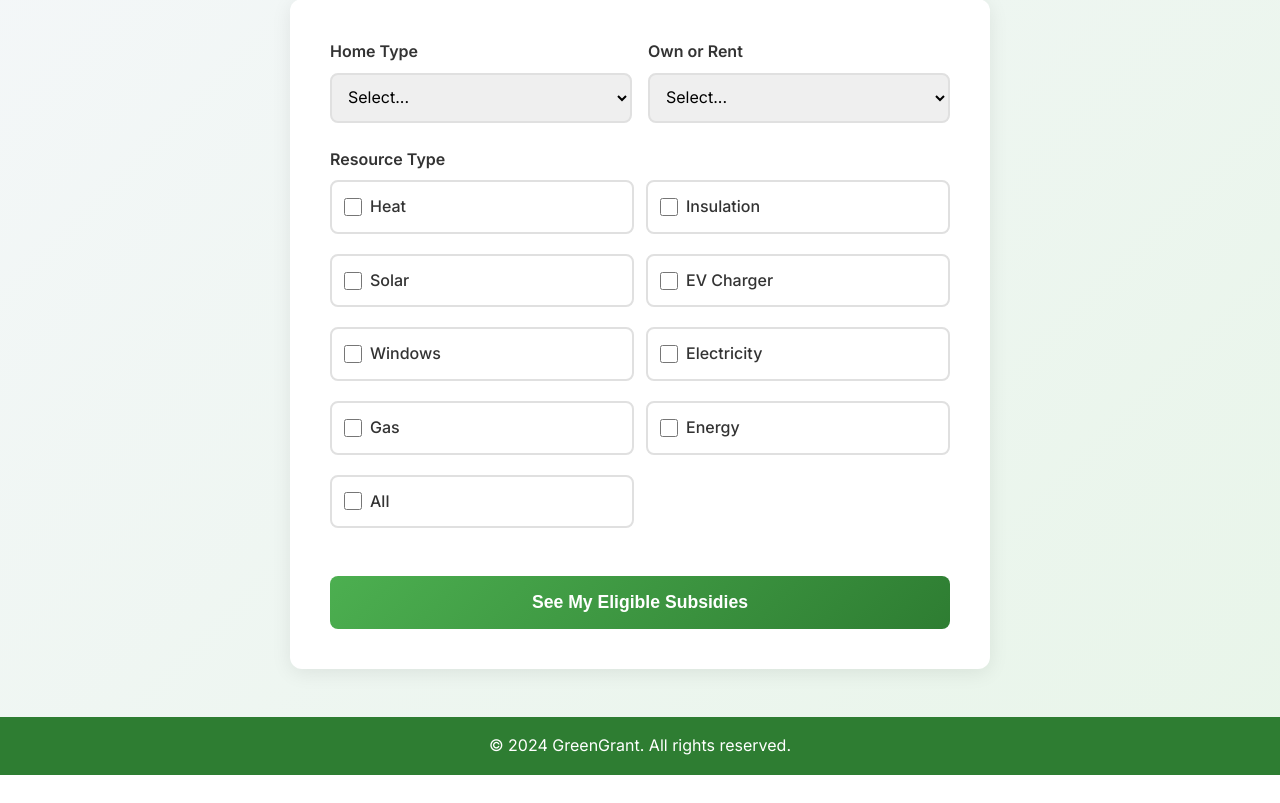
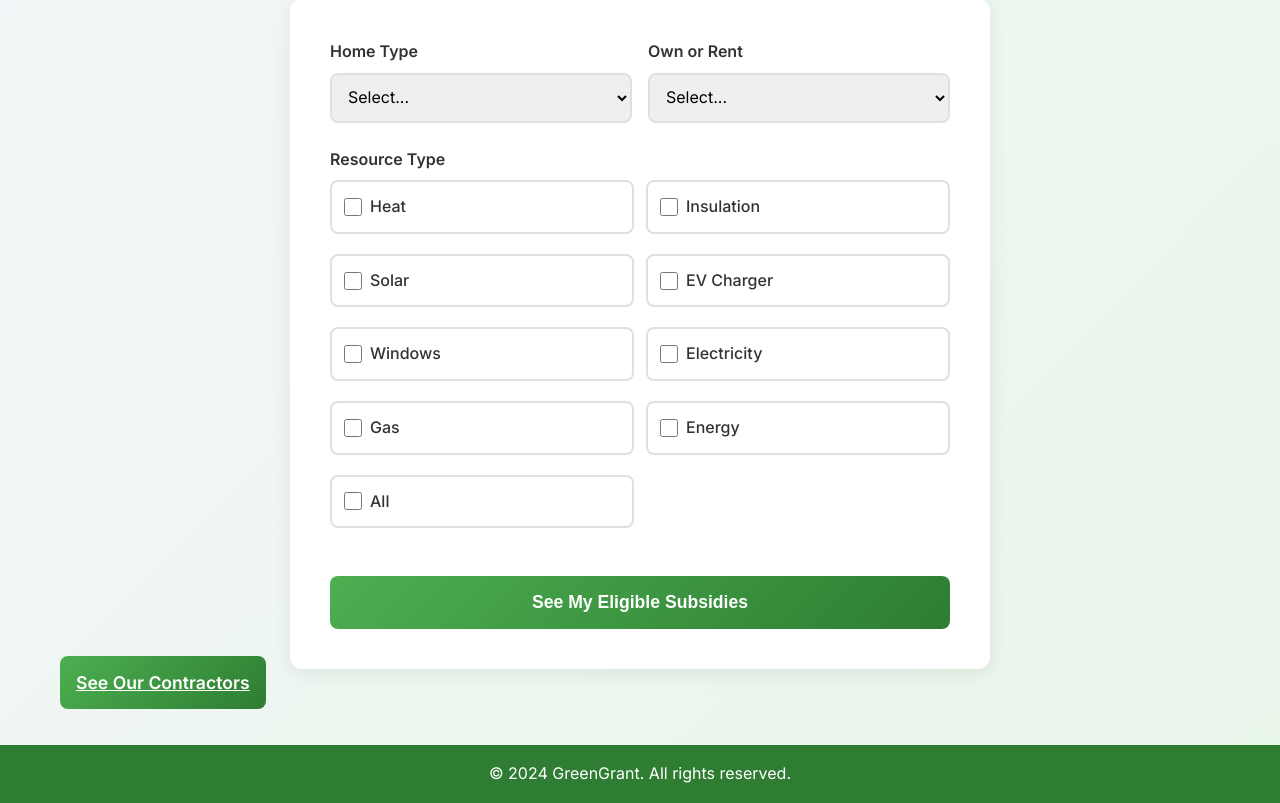
Before and after one commit to SamMarandi/GreenGrant, a Flask app: page / in a window 1280 px wide. Shown: the part 278-1081 px from the top of the page. Before the commit the page ends 1053 px from the top, so only its background shows below. Run offline with Flask 2, Linux system fonts and the light colour scheme.

Commit message:
Add contractors page and JS fixes

```diff
--- a/templates/index.html
+++ b/templates/index.html
@@ -79,6 +79,9 @@
                     <button type="submit" class="btn-primary">See My Eligible Subsidies</button>
                 </form>
             </div>
+            <div class="contractors-link">
+                <a href="{{ url_for('contractors') }}" class="btn-primary">See Our Contractors</a>
+            </div>
         </div>
     </section>
 
```
Also changed, not shown: GreenGrant/index.html (deleted), GreenGrant/script.js (deleted), GreenGrant/style.css (deleted), templates/contractors.html (added), 1 other file.
